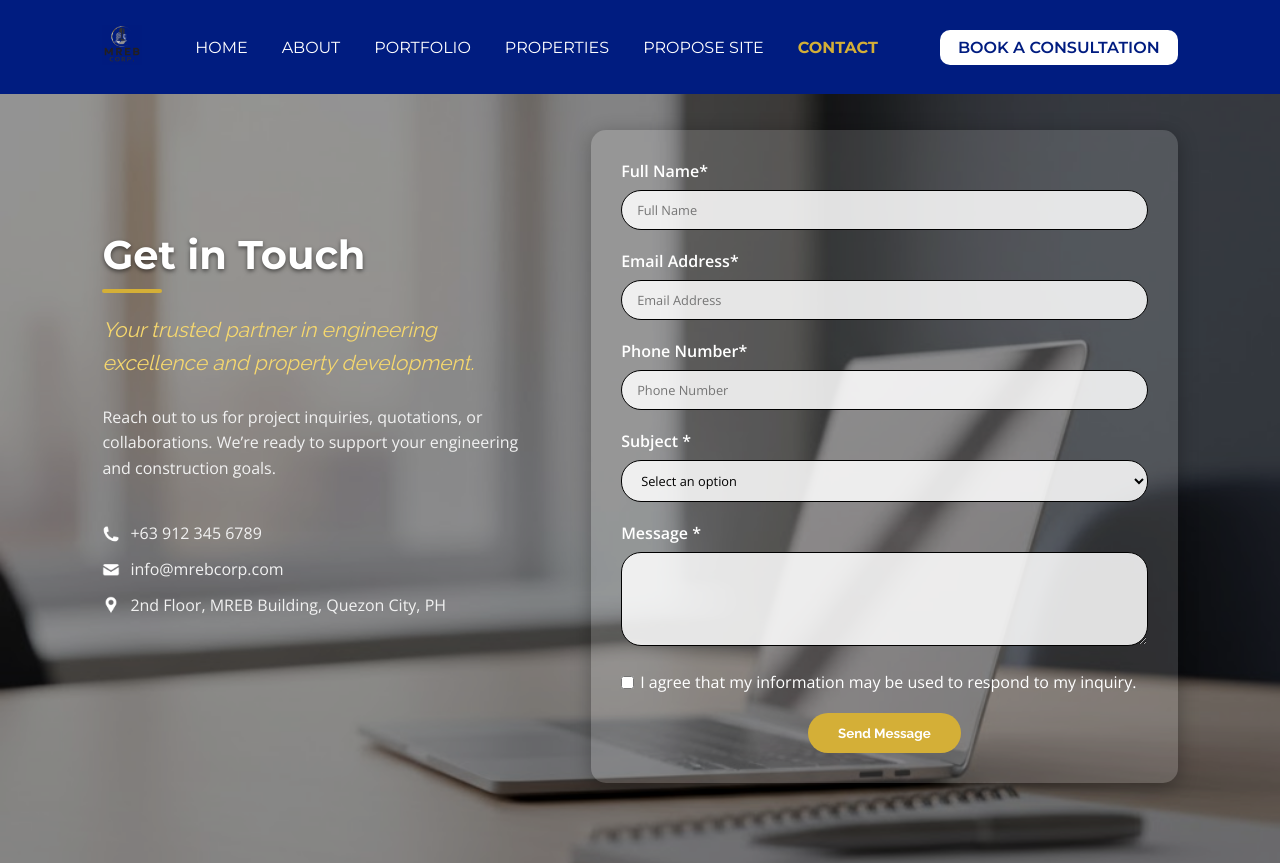
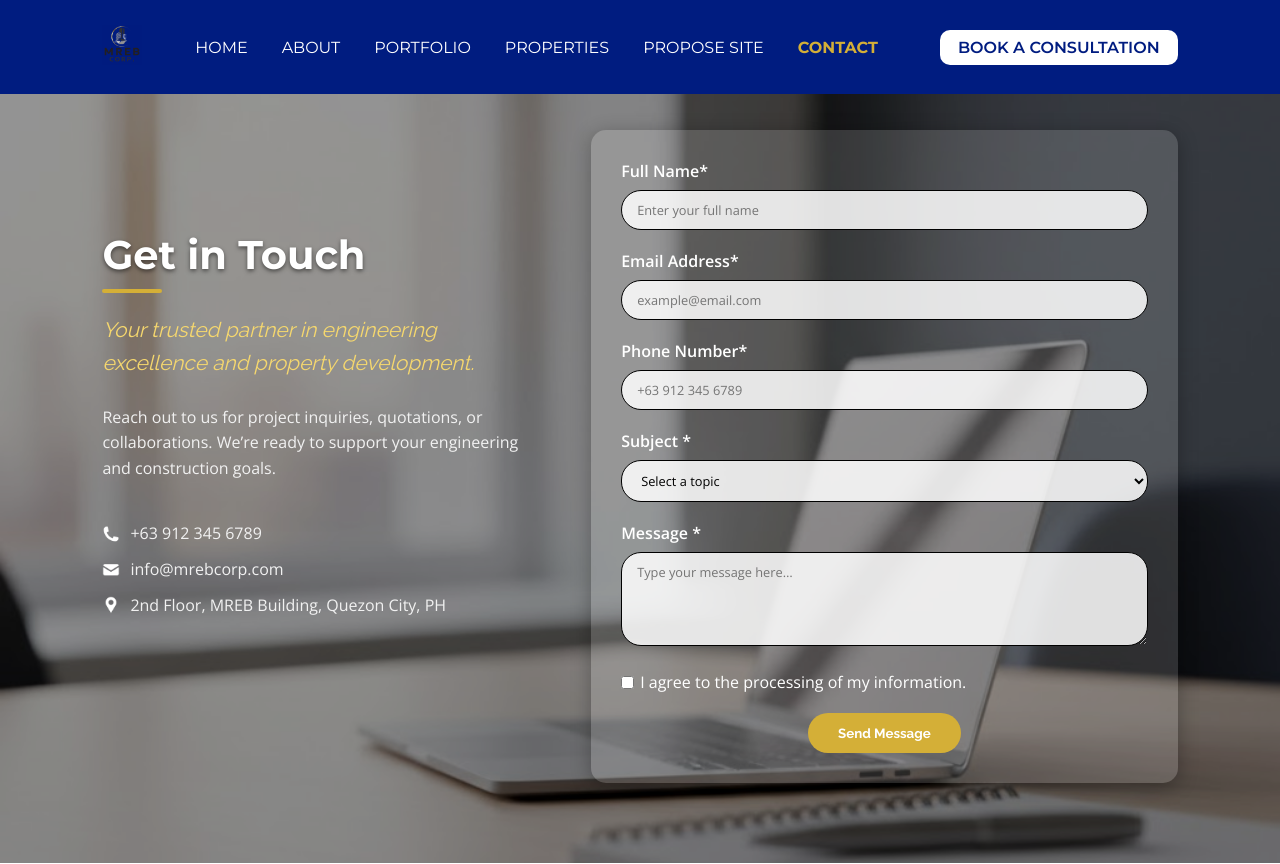
Before and after one commit to EngrDeLuna/mepreb, a PHP site: page /contact.html in a window 1280 px wide. Shown: the top 864 px of the page. Run offline with PHP 8.4, Linux system fonts and the light colour scheme.

Commit message:
Describe your changes here

```diff
--- a/contact.html
+++ b/contact.html
@@ -70,23 +70,23 @@
       <form id="contactForm">
         <div class="form-group">
           <label for="fullName">Full Name*</label>
-          <input type="text" id="fullName" name="fullName" placeholder="Full Name" required>
+          <input type="text" id="fullName" name="fullName" placeholder="Enter your full name" required>
         </div>
 
         <div class="form-group">
           <label for="email">Email Address*</label>
-          <input type="email" id="email" name="email" placeholder="Email Address" required>
+          <input type="email" id="email" name="email" placeholder="example@email.com" required>
         </div>
 
         <div class="form-group">
           <label for="phone">Phone Number*</label>
-          <input type="tel" id="phone" name="phone" placeholder="Phone Number" required>
+          <input type="tel" id="phone" name="phone" placeholder="+63 912 345 6789" required>
         </div>
 
         <div class="form-group">
           <label>Subject *</label>
           <select name="subject" required>
-            <option value="">Select an option</option>
+            <option value="">Select a topic</option>
             <option value="Inquiry">General Inquiry</option>
             <option value="Quotation">Quotation Request</option>
             <option value="Partnership">Partnership</option>
@@ -96,13 +96,13 @@
 
         <div class="form-group">
           <label>Message *</label>
-          <textarea name="message" rows="4" required></textarea>
+          <textarea name="message" placeholder="Type your message here…" rows="4" required></textarea>
         </div>
 
         <div class="checkbox-group">
           <label>
             <input type="checkbox" required>
-            I agree that my information may be used to respond to my inquiry.
+          I agree to the processing of my information.
           </label>
         </div>
 
--- a/style.css
+++ b/style.css
@@ -1106,6 +1106,7 @@ html {
 }
 
 .social-item:hover .social-hover {
+   font-family: 'Raleway', sans-serif;
   transform: translateX(0); /* slide in from right */
   opacity: 1;               /* show background + text */
   box-shadow: 0 6px 18px rgba(0, 0, 0, 0.35); /* enhanced shadow on hover */
```
Also changed, not shown: book-a-consultation.html (+5 -5 lines).
